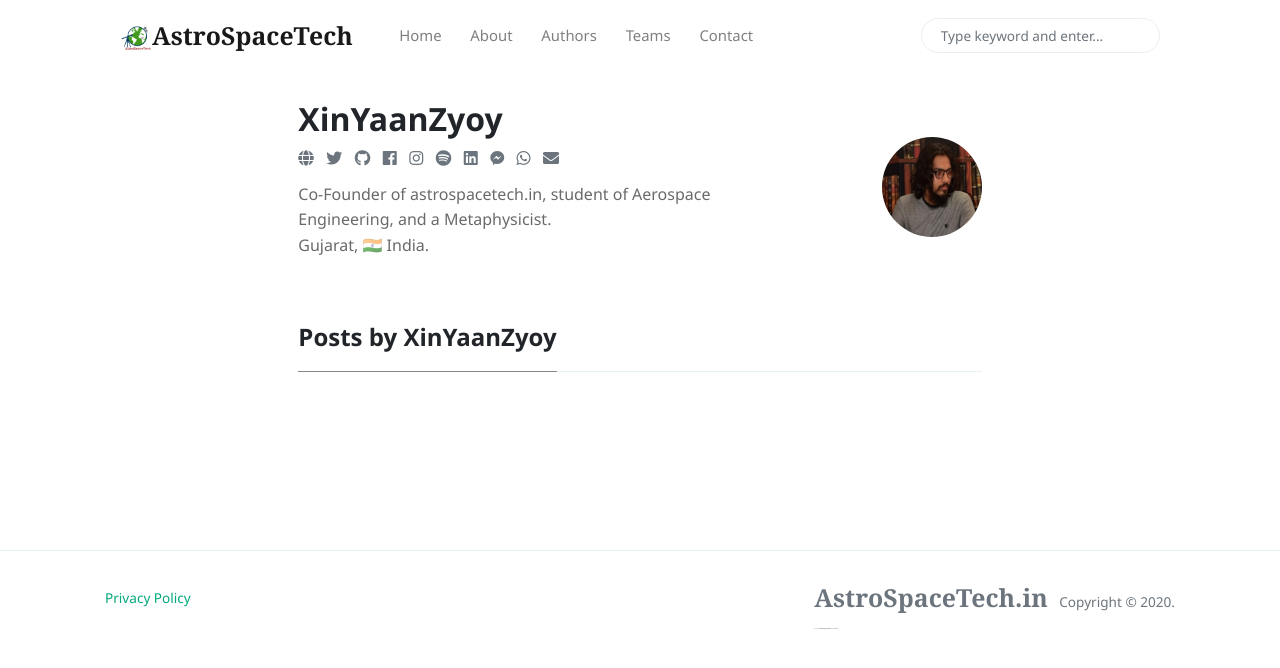
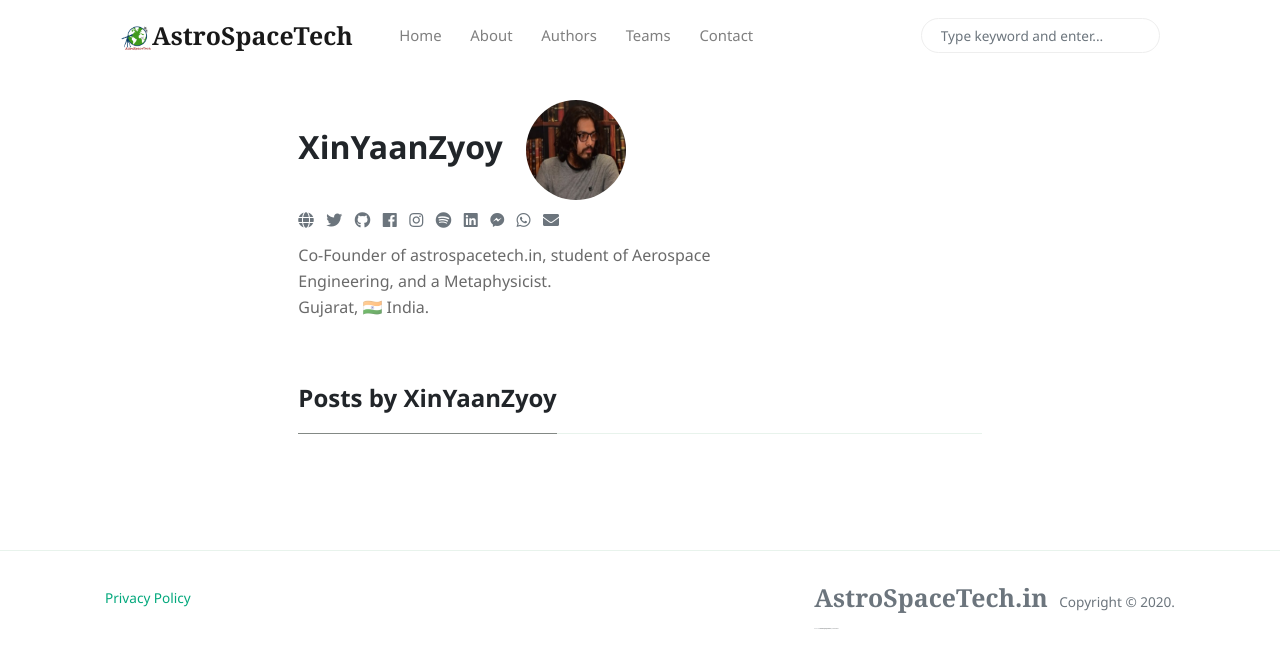
Before and after one commit to AstroSpaceTech/AstroSpaceTech.github.io, a Jekyll site: the page built from _pages/author-xinyaanzyoy.html, in a window 1280 px wide. Shown: the top 668 px of the page. Built offline with Jekyll 4.4.1, drawn with Linux system fonts in a browser that asks for light colours; nearby versions of some CDN libraries.

Commit message:
Update author-xinyaanzyoy.html

```diff
--- a/_pages/author-xinyaanzyoy.html
+++ b/_pages/author-xinyaanzyoy.html
@@ -10,7 +10,12 @@ permalink: "/author-xinyaanzyoy.html"
     <div class="col-md-8">
         <div class="row align-items-center mb-5">
             <div class="col-md-9">
-                <h2 class="font-weight-bold">{{page.title}}</h2>
+                <h2 class="font-weight-bold">
+                    {{page.title}}
+                    <span class="col-md-3 text-right">
+                        <img alt="{{ site.authors.XinYaanZyoy.name }}" src="{{site.baseurl}}/{{ site.authors.XinYaanZyoy.avatar }}" class="rounded-circle" height="100" width="100">
+                    </span>
+                </h2>
                 <div>
                     {% if site.authors.XinYaanZyoy.site %}
                     <a target="_blank" href="{{ site.authors.XinYaanZyoy.site }}"><i class="fa fa-globe text-muted" aria-hidden="true"></i></a> &nbsp;
@@ -58,9 +63,6 @@ permalink: "/author-xinyaanzyoy.html"
                 </div>
                 <p class="excerpt">{{ site.authors.XinYaanZyoy.bio }}</p>
             </div>
-            <div class="col-md-3 text-right">
-                <img alt="{{ site.authors.XinYaanZyoy.name }}" src="{{site.baseurl}}/{{ site.authors.XinYaanZyoy.avatar }}" class="rounded-circle" height="100" width="100">
-            </div>
         </div>
         <h4 class="font-weight-bold spanborder"><span>Posts by {{page.title}}</span></h4>
             {% assign posts = site.posts | where:"author","XinYaanZyoy" %}
```
